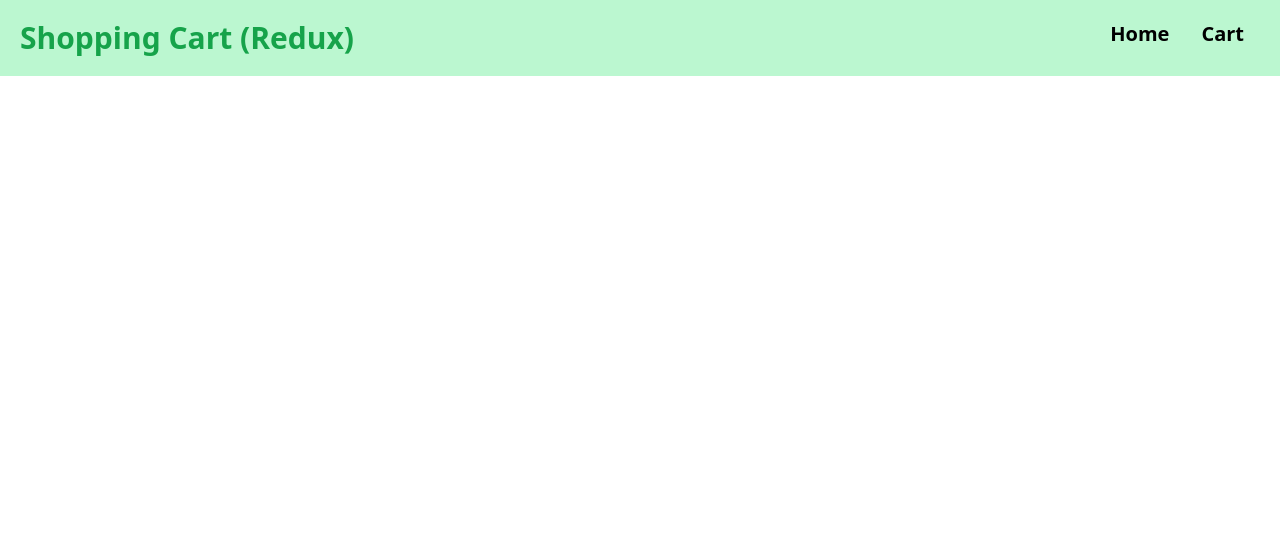
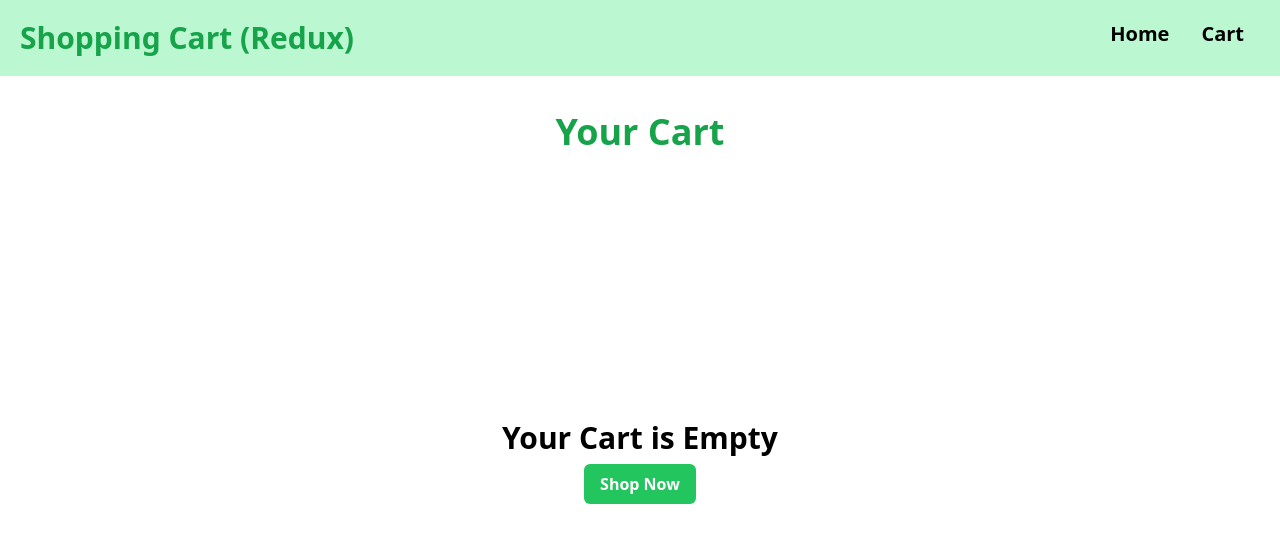
Before and after one commit to Abhijitkr/Shopping-cart, a React (Vite) app: page /cart in a window 1280 px wide. Shown: the top 542 px of the page. Built offline with nearby package versions, Linux system fonts and the light colour scheme.

Commit message:
Adds CartTile Layout with css

```diff
--- /dev/null
+++ b/src/components/CartTile.jsx
@@ -0,0 +1,22 @@
+export default function CartTile({ cartItem }) {
+  return (
+    <div className="flex bg-green-200 h-52 justify-around w-96 items-center mx-5 p-4 rounded hover:shadow-green-400 hover:shadow-md">
+      <div className="h-40 max-w-32">
+        <img
+          src={cartItem.image}
+          alt={cartItem.title}
+          className="h-full object-contain"
+        />
+      </div>
+      <div className="text-center">
+        <p className="flex flex-col w-40">
+          <span className="truncate font-semibold">{cartItem.title}</span>
+          <span className="font-bold text-xl">${cartItem.price}</span>
+        </p>
+        <button className="bg-green-500 py-2 px-4 text-white mt-2 font-semibold hover:bg-green-400 active:scale-50 duration-300 rounded-md">
+          Remove from Cart
+        </button>
+      </div>
+    </div>
+  );
+}
--- a/src/pages/Cart.jsx
+++ b/src/pages/Cart.jsx
@@ -1,5 +1,7 @@
 import { useEffect, useState } from "react";
 import { useSelector } from "react-redux";
+import { Link } from "react-router-dom";
+import CartTile from "../components/CartTile";
 
 export default function Cart() {
   const [totalCart, setTotalCart] = useState(0);
@@ -12,5 +14,25 @@ export default function Cart() {
     setTotalCart(cart.reduce((acc, curr) => acc + curr.price, 0));
   }, [cart]);
 
-  return <div>Cart</div>;
+  return (
+    <div className="h-full flex flex-col justify-center items-around gap-5 mt-28 mb-10">
+      <h1 className="text-4xl font-bold text-center mb-2 text-green-600">
+        Your Cart
+      </h1>
+      {cart && cart.length ? (
+        cart.map((cartItem) => (
+          <CartTile key={cartItem.id} cartItem={cartItem} />
+        ))
+      ) : (
+        <div className="h-screen text-center mt-60">
+          <h2 className="text-3xl font-bold">Your Cart is Empty</h2>
+          <Link to="/">
+            <button className="bg-green-500 py-2 px-4 text-white mt-2 font-semibold hover:bg-green-400 active:scale-50 duration-300 rounded-md">
+              Shop Now
+            </button>
+          </Link>
+        </div>
+      )}
+    </div>
+  );
 }
--- a/src/pages/Home.jsx
+++ b/src/pages/Home.jsx
@@ -25,7 +25,7 @@ export default function Home() {
   return (
     <div>
       {loading ? (
-        <div className="flex justify-center h-80 items-center">
+        <div className="flex justify-center mt-60">
           <ColorRing
             visible={true}
             height="80"
```
